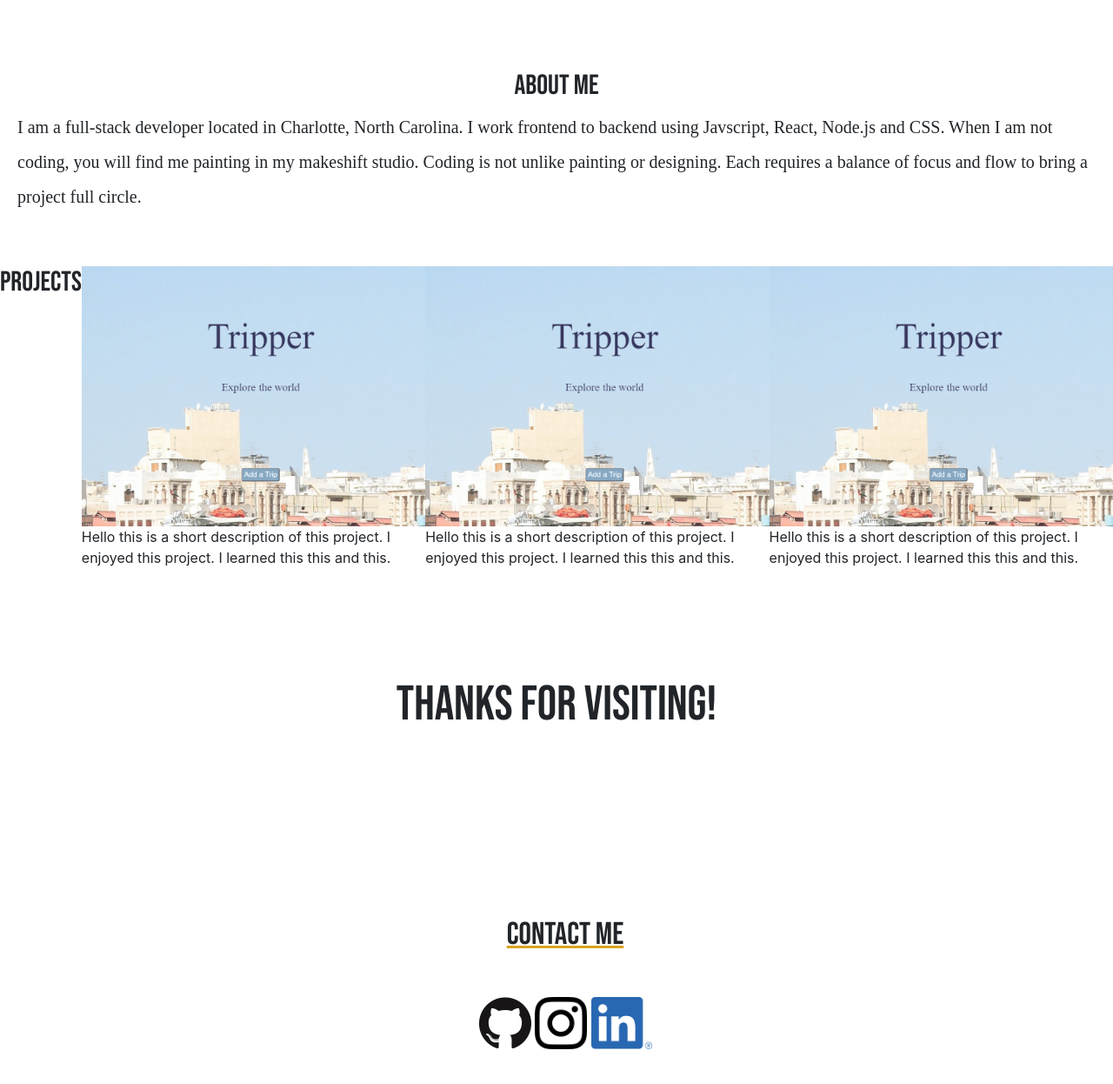
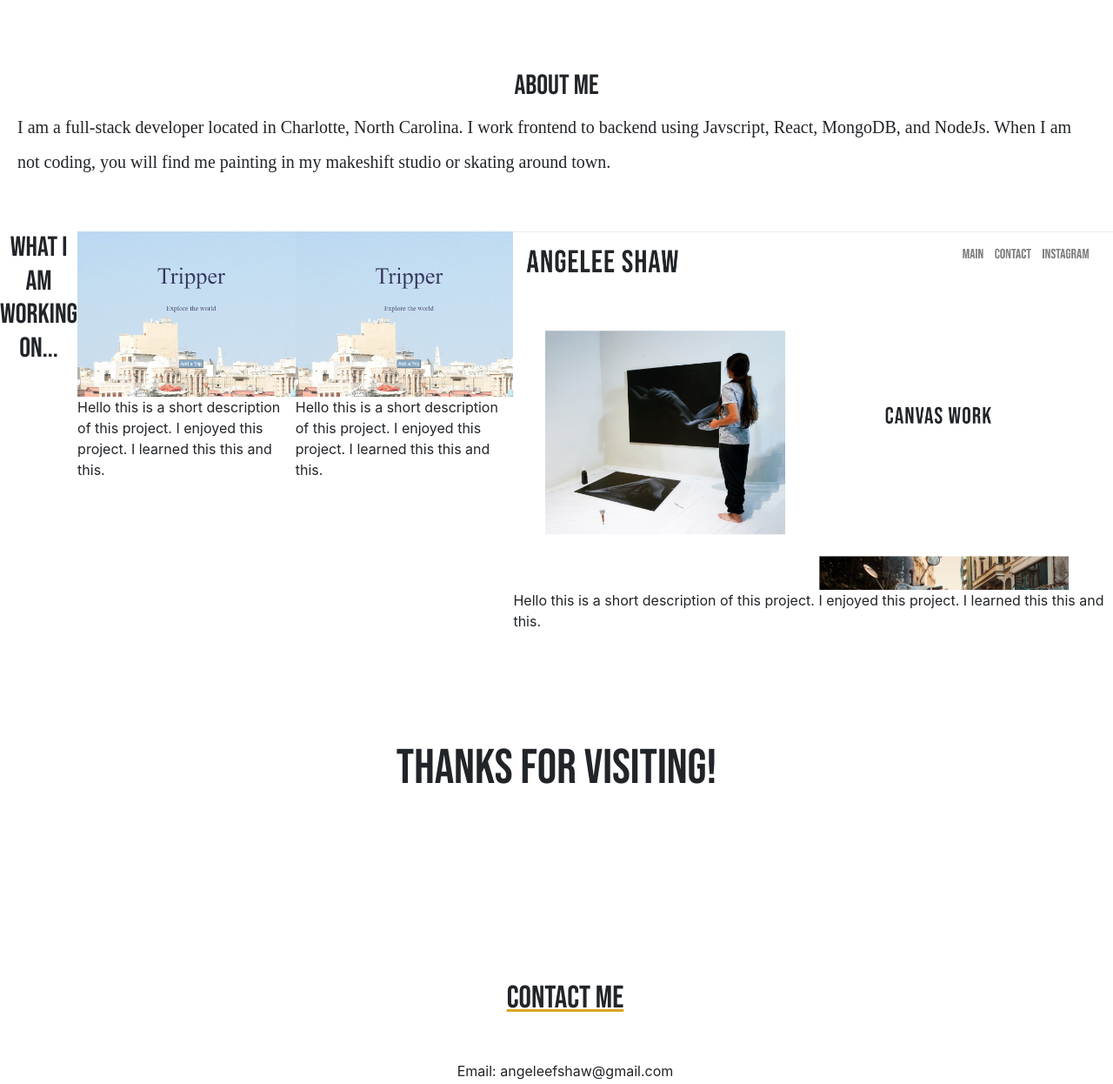
Before and after one commit to angeleefshaw/Portfolio-Take-One, a plain HTML site: page index.html in a window 1280 px wide. Shown: the part 800-2046 px from the top of the page at 87% size. Drawn offline with nearby package versions, Linux system fonts and the light colour scheme; a web font is replaced by a local one.

Commit message:
Adding multimedia proj

```diff
--- a/index.html
+++ b/index.html
@@ -47,14 +47,14 @@
         <section class="first-section">
             <div id="about">
                 <h2> About Me</h2>
-                <p class="about-para">I am a full-stack developer located in Charlotte, North Carolina. I work frontend to backend using Javscript, React, Node.js and CSS. When I am not coding, you will find me painting in my makeshift studio. Coding is not unlike painting or designing. Each requires a balance of focus and flow to bring a project full circle. </p>
+                <p class="about-para">I am a full-stack developer located in Charlotte, North Carolina. I work frontend to backend using Javscript, React, MongoDB, and NodeJs. When I am not coding, you will find me painting in my makeshift studio or skating around town.</p>
             </div>
             <img class="headshot" width="400px" height="auto" src="">
         </section>
     </container>
 
     <div class="projects">
-        <h2> PROJECTS</h2>
+        <h2>What I am Working On...</h2>
         <container class= "project-1-container">
             <div class ="project-1-image">
                 <img src="./assets/images/cover.png" href="">
@@ -70,7 +70,7 @@
         </container>
         <container class= "project-1-container">
             <div class ="project-1-image">
-                <img src="./assets/images/cover.png" href="">
+                <img src="./assets/images/angelee-multimed-website-cover.png" href="">
             </div>
             <p> Hello this is a short description of this project. I enjoyed this project. I learned this this and this.</p>
 
@@ -79,15 +79,15 @@
 
 
 
-    <div class="thanks">
-        <span> Thanks for visiting!</span>
-    </div>
-
 
     <footer>
+        <div class="thanks">
+            <span> Thanks for visiting!</span>
+        </div>
         <section id="section-three">
             <div id="contact">
                 <h3>Contact Me</h3>
+                <p> Email: angeleefshaw@gmail.com</p>
                 <div>
                     <a href="https://github.com/angeleefshaw">
                         <img class = "github" rel= "gitlogo" src="./assets/images/GitHub-Mark-120px-plus.png" >
```
Also changed, not shown: script.js (added, +14 -0 lines), assets/images/angelee-multimed-website-cover.png (added).
